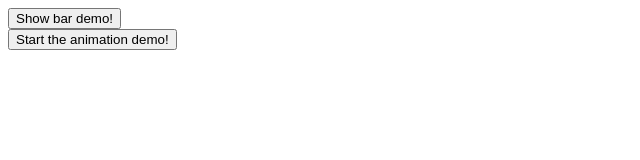
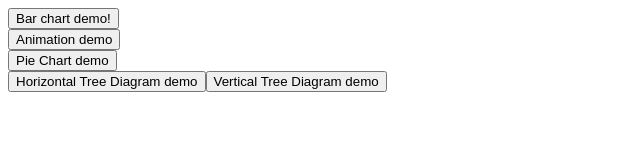
Before and after one commit to vad2der/D3js, a plain HTML site: page index.html in a window 1280 px wide. Shown: the whole page, without its empty margins (0-640 px from the left). Drawn offline with nearby package versions, Linux system fonts and the light colour scheme.

Commit message:
Added Pie and Tree(horizontal/vertical) charts

```diff
--- a/index.html
+++ b/index.html
@@ -3,15 +3,19 @@
 	<head>
 		<title>D3JS training</title>
 		<script src="https://d3js.org/d3.v3.min.js" charset="utf-8"></script>
-
 	</head>
-
 	<body>
-		<button id="bar" onclick="barFunc()">Show bar demo!</button>
+		<button id="barbutton" onclick="barFunc()">Bar chart demo!</button>
 		<div id="bar_canvas"></div>
-		<button id="anim" onclick="animFunc()">Start the animation demo!</button>
+		<button id="anim" onclick="animFunc()">Animation demo</button>
 		<div id="anim_canvas"></div>
+		<button id="arcbutton" onclick="arcFunc()">Pie Chart demo</button>
+		<div id="arc_canvas"></div>
+		<button id="treebutton" onclick="treeFunc(true)">Horizontal Tree Diagram demo</button><button id="treebutton" onclick="treeFunc(false)">Vertical Tree Diagram demo</button>
+		<div id="tree_canvas"></div>
 	</body>
 	<script src="./script/bars.js"></script>
 	<script src="./script/anim.js"></script>
+	<script src="./script/arc.js"></script>
+	<script src="./script/tree.js"></script>
 </html>
--- /dev/null
+++ b/script/arc.js
@@ -0,0 +1,75 @@
+var arcFunc = function () {
+	// GENERATE THE DATA
+	// just an array/list of data to display.
+	var arraySize = Math.floor((Math.random() * 5) + 3);
+
+	var dataArray = [];
+	for (var i=0; i< arraySize; i++ ){
+		dataArray.push({"NAME": "Parameter: "+i ,"VALUE": Math.floor((Math.random() * 100) + 1)})
+	}
+	// couple helpers
+	var getValues = function(AR){
+		var outputAr = []
+		for (var i = 0; i < AR.length; i++) {
+			outputAr.push(AR[i].VALUE);
+		}
+		return outputAr;
+	}
+	var getNames = function(AR){
+		var outputAr = []
+		for (var i = 0; i < AR.length; i++) {
+			outputAr.push(AR[i].NAME);
+		}
+		return outputAr;
+	}
+	// separate the arrays
+	var valuesArray = getValues(dataArray);
+	var namesArray = getNames(dataArray);
+
+	// clear previous d3 instances
+	d3.select("svg").remove();
+
+	// canvas size
+	var height = 500;
+	var width = 500;
+
+	// canvas
+	var canvas = d3.select("#arc_canvas")
+	  			   .append("svg")
+	               .attr("width", width)
+	               .attr("height", height);
+
+	var group = canvas.append("g")
+					  .attr("transform", "translate(300, 300)");
+
+	var radius = 200;
+	//var p = Math.PI * 2;
+
+	// color scale range
+	var colorScale = d3.scale.ordinal()
+	                         .range(["#006600","#006633","#006666","#006699"," #0066cc","#0066ff"]);
+
+	var arc = d3.svg.arc()
+					.innerRadius(radius-100)
+					.outerRadius(radius)
+
+	var pie = d3.layout.pie()
+				.value(function(d){return d;})
+
+	var arcs = group.selectAll(".arc")
+		.data(pie(valuesArray))
+		.enter()
+			.append("g")
+			.attr("class", "arc")
+
+	// assign a color
+	arcs.append("path")
+		.attr("d", arc)
+		.attr("fill", function(d){return colorScale(d.data)});
+
+	// get centroid
+	arcs.append("text")
+		.attr("transform", function(d){return "translate("+arc.centroid(d)+")";})
+		.attr("text-anchor", "middle")
+		.text(function(d){return d.data;})
+}
--- /dev/null
+++ b/script/tree.js
@@ -0,0 +1,96 @@
+var treeFunc = function (view) {
+
+
+	// clear previous d3 instances
+	d3.select("svg").remove();
+
+	// data json example. Modern browser does not allow to call a file on the host
+	var jsonData = {"name": "Company N",
+					"children":
+						[{"name": "N Canada LIC.",
+						"children":
+							[{"name": "Sales Department"},
+							{"name": "Development Department"},
+							{"name": "Account Department"}]
+						},
+						{"name": "N Czech LTD.",
+						"children":
+							[{"name": "Support Department"},
+							{"name": "Development Department"},
+							{"name": "Management Department"}]
+						}]
+					};
+
+	// canvas size
+	var width = 1000;
+	var height = 1000;
+
+	// radius of a node
+	var r = 5;
+	//horizontal or vertical tree view
+	var horView = view;
+
+	// canvas
+	var canvas = d3.select("#tree_canvas")
+	  			   .append("svg")
+	               .attr("width", width)
+	               .attr("height", height)
+	               	.append("g")
+	             	.attr("transform", "translate(70, 70)");
+
+	var tree = d3.layout.tree()
+		.size([400,400])
+
+	var nodes = tree.nodes(jsonData);
+
+	var links = tree.links(nodes);
+
+	var node;
+
+	if (horView == true){
+		node = canvas.selectAll(".node")
+		.data(nodes)
+		.enter()
+			.append("g")
+			.attr("class", "node")
+			.attr("transform", function(d){return "translate("+d.x+","+d.y+")rotate(-45)";});
+	}else{
+	 	node = canvas.selectAll(".node")
+		.data(nodes)
+		.enter()
+			.append("g")
+			.attr("class", "node")
+			.attr("transform", function(d){return "translate("+d.y+","+d.x+")rotate(-45)";});
+	}
+
+	// putting nodes in place
+	node.append("circle")
+		.attr("r", r)
+		.attr("fill", "steelblue");
+
+	// putting labels
+	node.append("text")
+		.text(function (d) {return d.name;})
+		.attr("transform", "translate(5,5)")
+
+	var diagonal;
+
+	if (horView == true){
+		diagonal = d3.svg.diagonal();
+
+	}else{
+		diagonal = d3.svg.diagonal()
+			.projection(function(d){return [d.y, d.x];});
+	}
+
+	canvas.selectAll(".link")
+		.data(links)
+		.enter()
+		.append("path")
+		.attr("class", "link")
+		.attr("fill", "none")
+		.attr("stroke", "#ADADAD")
+		.attr("d", diagonal);
+
+	// add horizontal - vertical controller
+}
```
